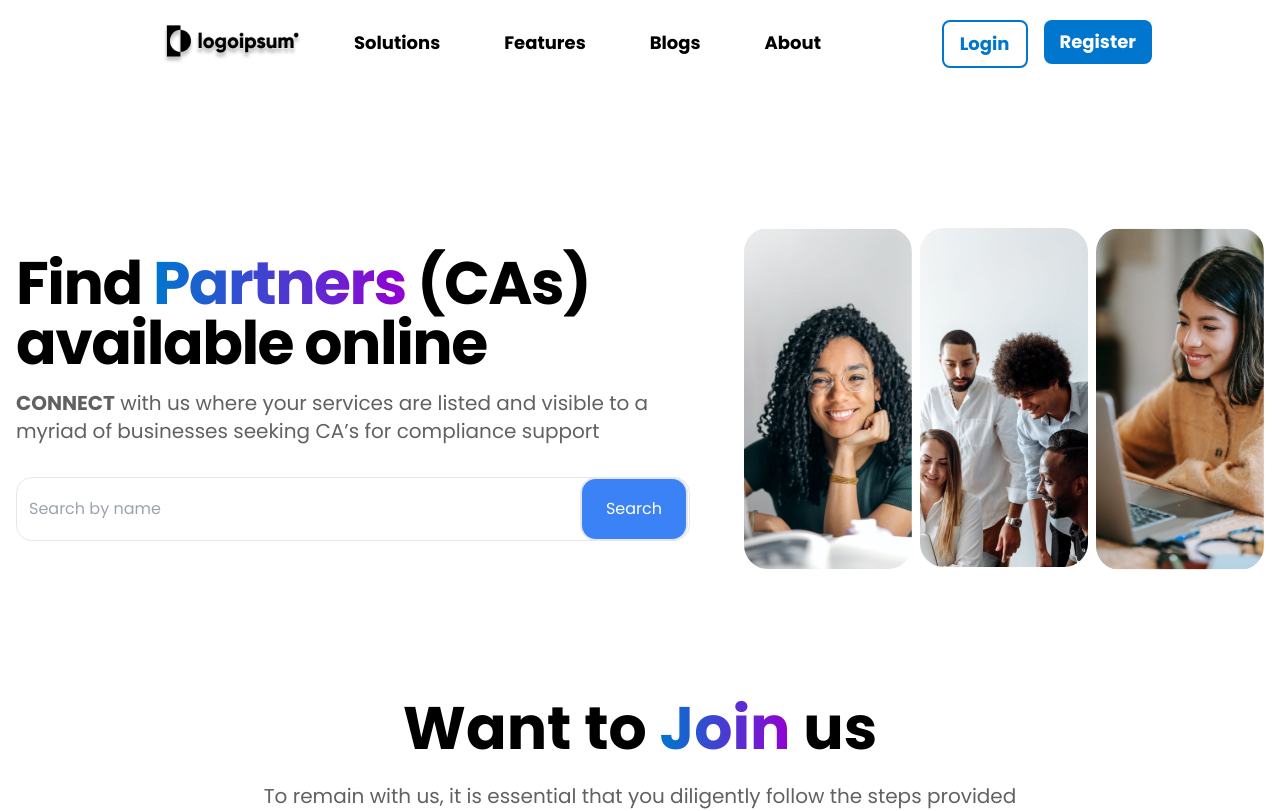
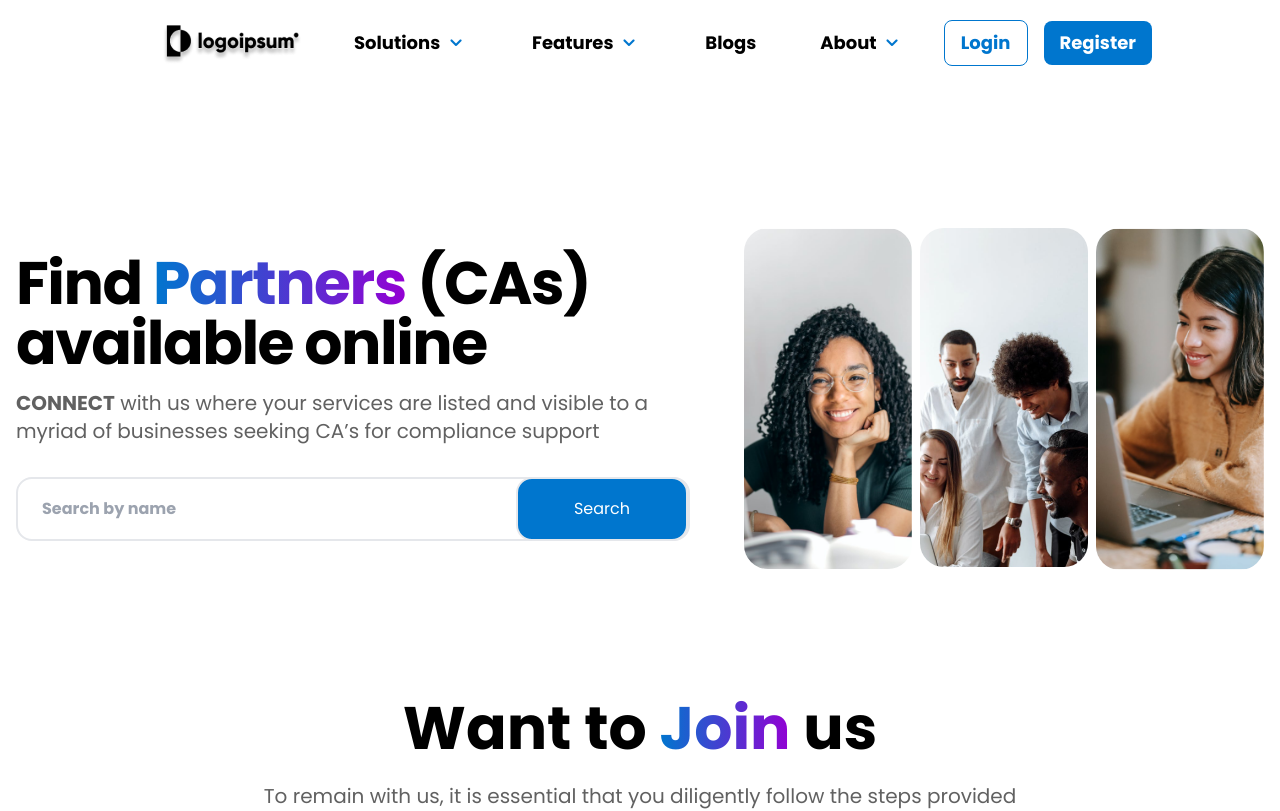
Before and after one commit to hasanulhasan/task_intern, a React (Vite) app: page / in a window 1280 px wide. Shown: the top 811 px of the page. Built offline with nearby package versions, Linux system fonts and the light colour scheme.

Commit message:
recommended data also dynamic

```diff
--- a/src/components/Home/Hero.jsx
+++ b/src/components/Home/Hero.jsx
@@ -3,7 +3,6 @@ import people2 from '../../assets/Picture (1).png'
 import people3 from '../../assets/Picture (2).png'
 import { useState } from 'react';
 import { useNavigate } from 'react-router-dom';
-
 const Hero = () => {
   const navigate = useNavigate();
   const [input, setInput] = useState('');
@@ -30,7 +29,8 @@ const Hero = () => {
   }
 
   return (
-    <div className="grid max-w-screen-xl px-4 py-8 mx-auto lg:gap-8 xl:gap-0 lg:my-24 lg:grid-cols-12">
+    <div>
+      <div className="grid max-w-screen-xl px-4 py-8 mx-auto lg:gap-8 xl:gap-0 lg:my-24 lg:grid-cols-12">
       <div className="mr-auto place-self-center lg:col-span-7">
         <h1 className="max-w-2xl mb-4 text-4xl font-extrabold tracking-tight leading-none md:text-5xl xl:text-6xl">Find <span className="bg-gradient-to-r from-gradient1-500 to-gradient2-500 text-transparent bg-clip-text">Partners</span> (CAs) <br/> available online</h1>
         <p className="max-w-2xl mb-6 font-light text-deem-500 lg:mb-8 md:text-lg lg:text-xl leading-loose"><span className="uppercase font-bold">Connect</span> with us where your services are listed and visible to a myriad of businesses seeking CA’s for compliance support</p>
@@ -41,10 +41,10 @@ const Hero = () => {
               value={input}
               onChange={e=> handleSearch(e.target.value)}
               type="search"
-              className="relative m-0 -mr-0.5 block min-w-0 h-16 flex-auto rounded-2xl border border-solid bg-transparent px-3 py-2 text-base font-normal leading-[1.6] text-deem-500 outline-none "
+              className="relative m-0 -mr-0.5 block min-w-0 h-16 flex-auto rounded-2xl border-2 bg-transparent px-6 font-bold py-2 text-base leading-[1.6] text-deem-500 outline-none "
               placeholder="Search by name"/>
             <button
-              className="bg-blue-500 absolute right-0 rounded-2xl h-16 border-2 border-primary px-6 py-2 font-medium text-white">
+              className="bg-primary-500 absolute right-0 rounded-2xl h-16 border-2 px-14 py-2 font-medium text-white">
               Search
             </button>
           </div>
@@ -63,6 +63,7 @@ const Hero = () => {
       </div>
 
     </div>
+    </div>
   );
 };
 
--- /dev/null
+++ b/src/components/Home/Navbar.css
@@ -0,0 +1,3 @@
+.background{
+  background-image: url('../../assets/Gradient\ background.png');
+}
--- a/src/components/Home/Navbar.jsx
+++ b/src/components/Home/Navbar.jsx
@@ -1,26 +1,27 @@
 import { Link } from 'react-router-dom';
 import LogoBlack from '../../assets/logoBlack.png'
+import downArrow from '../../assets/Down arrow.png'
 const Navbar = () => {
   return (
-    <>
+    <div>
       <div className="flex justify-between h-20 mx-32 my-5 text-lg font-bold">
       <div>
         <ul className="list-none flex items-center">
           <Link to='/'><li className="px-4 ml-4 h-[45px]"><img src={LogoBlack} height="45px" alt='logo'/></li></Link>
-          <li className="px-4 mx-4">Solutions</li>
-          <li className="px-4 mx-4">Features</li>
+          <li className="px-4 mx-4">Solutions <img className='inline-block' src={downArrow} alt='down arrow'/> </li>
+          <li className="px-4 mx-4">Features <img className='inline-block' src={downArrow} alt='down arrow'/></li>
           <li className="px-4 mx-4">Blogs</li>
-          <li className="px-4 mx-4">About</li>
+          <li className="px-4 mx-4">About <img className='inline-block' src={downArrow} alt='down arrow'/></li>
         </ul>
       </div>
       <div>
-        <ul className="list-none flex">
-          <li><button className="mr-4 border-2 text-primary-500 border-primary-500 font-bold py-2 px-4 rounded-lg">Login</button></li>
+        <ul className="list-none flex items-center">
+          <li><button className="mr-4 border text-primary-500 border-primary-500 font-bold py-2 px-4 rounded-lg">Login</button></li>
           <li><button className=" text-white rounded-lg py-2 px-4 bg-primary-500">Register</button></li>
         </ul>
       </div>
       </div>
-    </>
+    </div>
   );
 };
 
--- a/src/components/People/People.jsx
+++ b/src/components/People/People.jsx
@@ -5,9 +5,28 @@ import RightSide from "./RightSide";
 import ReferCard from "./ReferCard";
 import { useLoaderData } from "react-router-dom";
 import Loading from "../../utils/Loading";
+import { useEffect, useState } from "react";
 
 const People = () => {
   const data = useLoaderData();
+  const [recommend, setRecommended] = useState([]);
+
+  const fetchRecommend = (inputData) => {
+    fetch('http://localhost:9000/ca_info')
+    .then(res=> res.json())
+    .then(data => {
+      const result = data.filter(ca => {
+        return inputData && ca && ca.id !== inputData.id
+      })
+      setRecommended(result);
+    })
+  }
+
+  useEffect(() => {
+    fetchRecommend(data)
+  }, [data])
+
+
   return (
     <div className="max-w-screen-2xl mx-auto">
       <Navbar/>
@@ -23,14 +42,15 @@ const People = () => {
         </div>
         <div className="mx-32 my-24">
             <h1 className="text-4xl font-bold my-8">Recommended for you</h1>
-            <div className="grid grid-cols-1 md:grid-cols-3 sm:grid-cols-2 gap-1">
-              <ReferCard/>
-              <ReferCard/>
-              <ReferCard/>
+            <div className="grid grid-cols-1 md:grid-cols-3 sm:grid-cols-2 gap-4">
+              {
+                recommend?.map((ca,i) => <ReferCard key={i} ca={ca}/>)
+              }
             </div>
         </div>
         <Footer/>
-      </> :
+      </>
+      :
       <>
         <Loading/>
       </>
--- a/src/components/People/ReferCard.jsx
+++ b/src/components/People/ReferCard.jsx
@@ -1,18 +1,27 @@
-import jackSon from '../../assets/jackson.png'
-const ReferCard = () => {
+/* eslint-disable react/prop-types */
+import { useNavigate } from 'react-router-dom';
+
+const ReferCard = ({ca}) => {
+    const navigate = useNavigate();
+    const {id, name, intro, price, rating, reviewCount, image} = ca;
+
+    const handleCA = (id) => {
+        navigate(`/${id}`)
+    }
+
   return (
-    <div className="bg-white shadow-md mx-auto rounded-xl w-[450px]">
+    <div className="bg-white shadow-md rounded-xl w-[405px]">
             <a href="#">
-                <img src={jackSon} alt="Product image" className="h-80 w-[450px] rounded-3xl object-cover rounded-t-xl"/>
+                <img src={image} alt={`${name}`} className="h-80 w-[450px] rounded-3xl object-cover rounded-t-xl"/>
             </a>
             <div className="px-5">
                 <div className="flex justify-between items-center mt-5">
-                    <h1 className="font-bold text-xl">Michael Jackson</h1>
-                    <span className="font-bold text-xl">₹4,370</span>
+                    <h1 className="font-bold text-xl">{name}</h1>
+                    <span className="font-bold text-xl">{price}</span>
                 </div>
                 <div>
                     <p className="mt-3">
-                        I will do business evaluation and corporate services
+                        {intro}
                     </p>
                 </div>
                 <div className="flex items-center my-3">
@@ -21,14 +30,15 @@ const ReferCard = () => {
                         <path
                             d="M20.924 7.625a1.523 1.523 0 0 0-1.238-1.044l-5.051-.734-2.259-4.577a1.534 1.534 0 0 0-2.752 0L7.365 5.847l-5.051.734A1.535 1.535 0 0 0 1.463 9.2l3.656 3.563-.863 5.031a1.532 1.532 0 0 0 2.226 1.616L11 17.033l4.518 2.375a1.534 1.534 0 0 0 2.226-1.617l-.863-5.03L20.537 9.2a1.523 1.523 0 0 0 .387-1.575Z" />
                     </svg>
-                    <span className="font-bold text-xl">
-                        <span className="text-primary-500">4.8</span> (89)
+                    <span className="text-xl">
+                        <span className="text-primary-500 font-bold ">{rating}</span> ({reviewCount})
                     </span>
                 </div>
 
             </div>
             <div className="text-center">
                 <button
+                    onClick={()=> handleCA(id)}
                     className="bg-primary-500 text-white px-4 w-11/12 py-4 font-bold mb-5 rounded-xl">View
                     services</button>
             </div>
--- a/src/utils/Loading.jsx
+++ b/src/utils/Loading.jsx
@@ -1,8 +1,8 @@
 
 const Loading = () => {
   return (
-  <div role="status">
-    <svg aria-hidden="true" className="inline w-10 h-10text-gray-200 animate-spin dark:text-gray-600 fill-blue-600" viewBox="0 0 100 101" fill="none" xmlns="http://www.w3.org/2000/svg">
+  <div role="status" className="flex justify-center mt-20">
+    <svg aria-hidden="true" className="inline w-10 h-10text-gray-200 animate-spin dark:text-gray-600 fill-primary-500" viewBox="0 0 100 101" fill="none" xmlns="http://www.w3.org/2000/svg">
         <path d="M100 50.5908C100 78.2051 77.6142 100.591 50 100.591C22.3858 100.591 0 78.2051 0 50.5908C0 22.9766 22.3858 0.59082 50 0.59082C77.6142 0.59082 100 22.9766 100 50.5908ZM9.08144 50.5908C9.08144 73.1895 27.4013 91.5094 50 91.5094C72.5987 91.5094 90.9186 73.1895 90.9186 50.5908C90.9186 27.9921 72.5987 9.67226 50 9.67226C27.4013 9.67226 9.08144 27.9921 9.08144 50.5908Z" fill="currentColor"/>
         <path d="M93.9676 39.0409C96.393 38.4038 97.8624 35.9116 97.0079 33.5539C95.2932 28.8227 92.871 24.3692 89.8167 20.348C85.8452 15.1192 80.8826 10.7238 75.2124 7.41289C69.5422 4.10194 63.2754 1.94025 56.7698 1.05124C51.7666 0.367541 46.6976 0.446843 41.7345 1.27873C39.2613 1.69328 37.813 4.19778 38.4501 6.62326C39.0873 9.04874 41.5694 10.4717 44.0505 10.1071C47.8511 9.54855 51.7191 9.52689 55.5402 10.0491C60.8642 10.7766 65.9928 12.5457 70.6331 15.2552C75.2735 17.9648 79.3347 21.5619 82.5849 25.841C84.9175 28.9121 86.7997 32.2913 88.1811 35.8758C89.083 38.2158 91.5421 39.6781 93.9676 39.0409Z" fill="currentFill"/>
     </svg>
```
Also changed, not shown: src/assets/Down arrow.png (added), src/assets/Gradient background.png (added).
